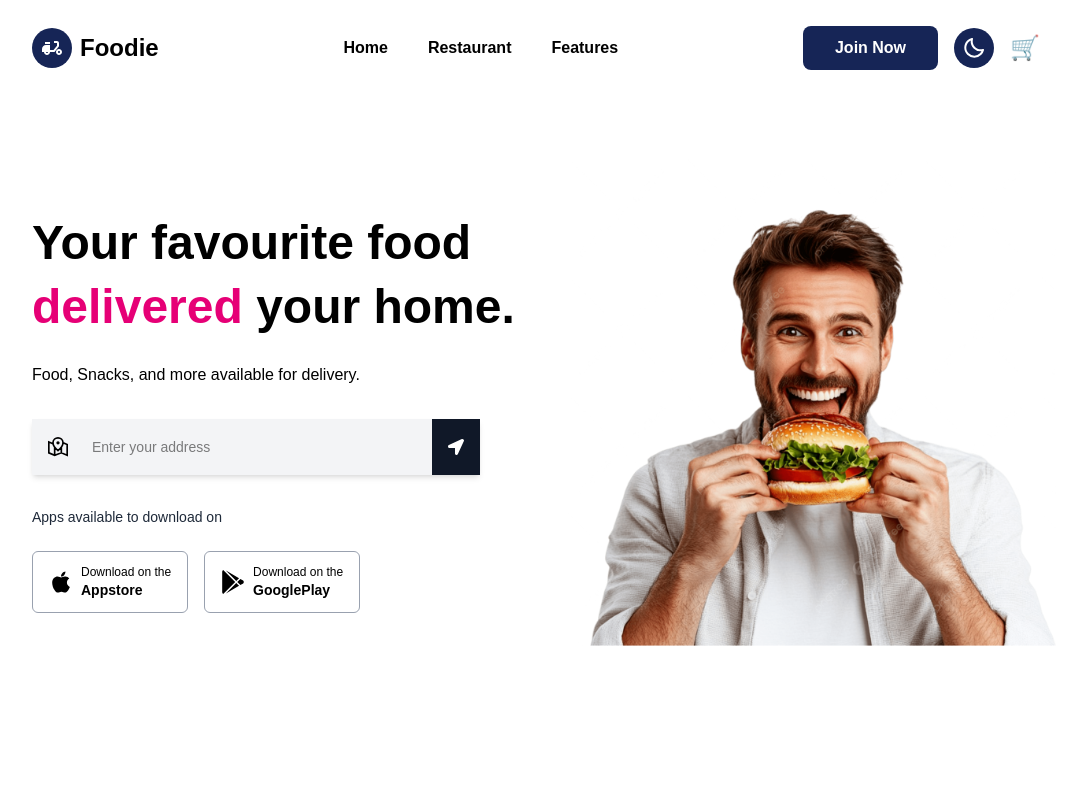
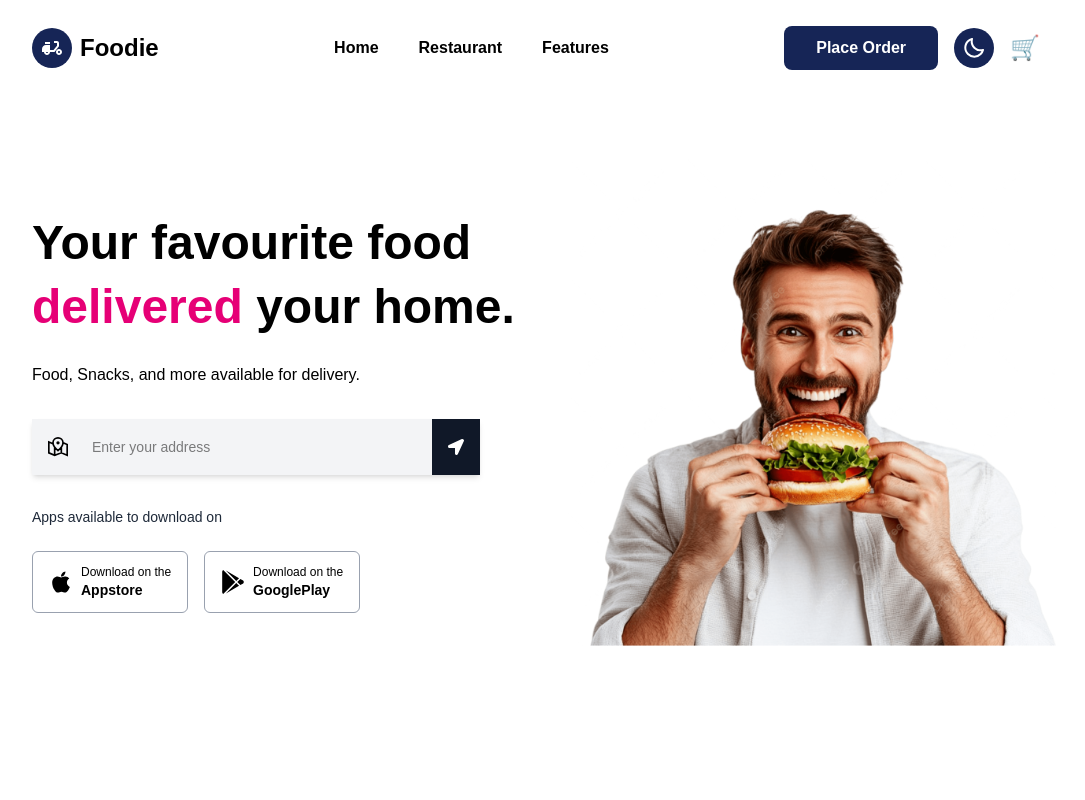
Before and after one commit to BigCelz/food-app, a Next.js app: page / in a window 1280 px wide. Shown: the top 800 px of the page, without its empty margins (96-1181 px from the left). Built offline with nearby package versions, Linux system fonts and the light colour scheme.

Commit message:
Add restaurant page link

```diff
--- a/constant/constant.js
+++ b/constant/constant.js
@@ -23,6 +23,6 @@
 
 export const NavLinks = [
   { id: 1, label: "Home", url: "#home" },
-  { id: 2, label: "Restaurant", url: "#restaurant" },
+  { id: 2, label: "Restaurant", url: "restaurant" },
   { id: 3, label: "Features", url: "#features" },
 ];
--- a/src/app/components/Home/navbar/Nav.jsx
+++ b/src/app/components/Home/navbar/Nav.jsx
@@ -33,9 +33,11 @@ const Nav = ({ openNav }) => {
       <div className="flex items-center h-full justify-between w-[90%] mx-auto xl:w-[80%]">
         {/* logo */}
         <div className="flex items-center space-x-2">
-          <div className="w-10 h-10 bg-blue-950 rounded-full flex items-center justify-center flex-col dark:bg-white ">
-            <MdDeliveryDining className="w-6 h-6 text-white dark:text-black " />
-          </div>
+          <Link href="/">
+            <div className="w-10 h-10 bg-blue-950 rounded-full flex items-center justify-center flex-col dark:bg-white ">
+              <MdDeliveryDining className="w-6 h-6 text-white dark:text-black " />
+            </div>
+          </Link>
 
           <h1 className="text-xl md:text-2xl text-black dark:text-white hidden sm:block font-bold">
             Foodie
@@ -66,9 +68,11 @@ const Nav = ({ openNav }) => {
 
         {/* buttons */}
         <div className="flex items-center space-x-4">
-          <button className="bg-blue-950 dark:bg-white px-8 py-2.5  text-white whitespace-nowrap dark:text-black font-bold rounded-lg hover:bg-black dark:hover:bg-gray-400 transition-all duration-200 cursor-pointer">
-            Join Now
-          </button>
+          <Link href="/resturant">
+            <button className="bg-blue-950 dark:bg-white px-8 py-2.5  text-white whitespace-nowrap dark:text-black font-bold rounded-lg hover:bg-black dark:hover:bg-gray-400 transition-all duration-200 cursor-pointer">
+              Place Order
+            </button>
+          </Link>
 
           {/* theme toggler */}
           <ThemeToggler />
```
